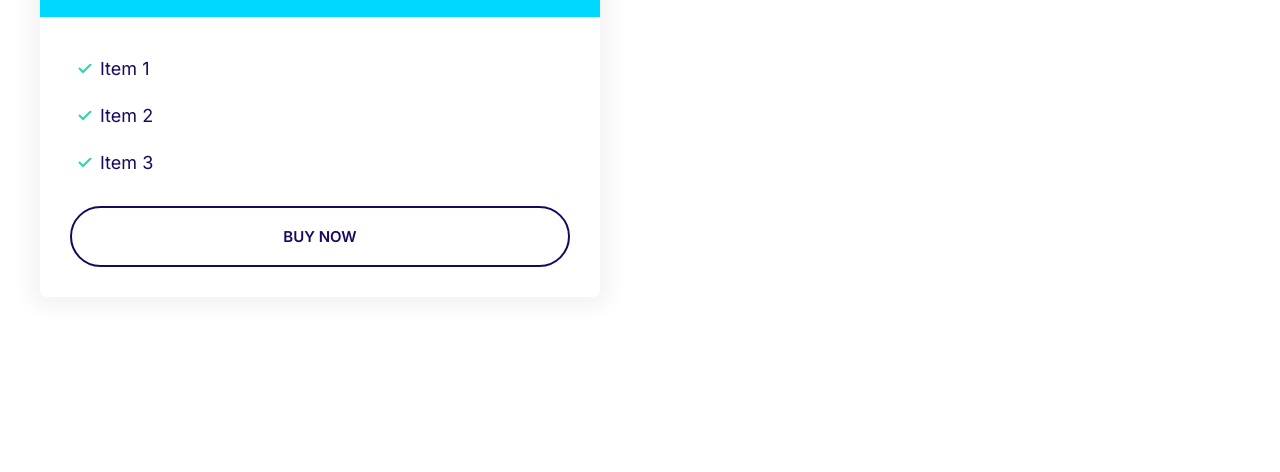
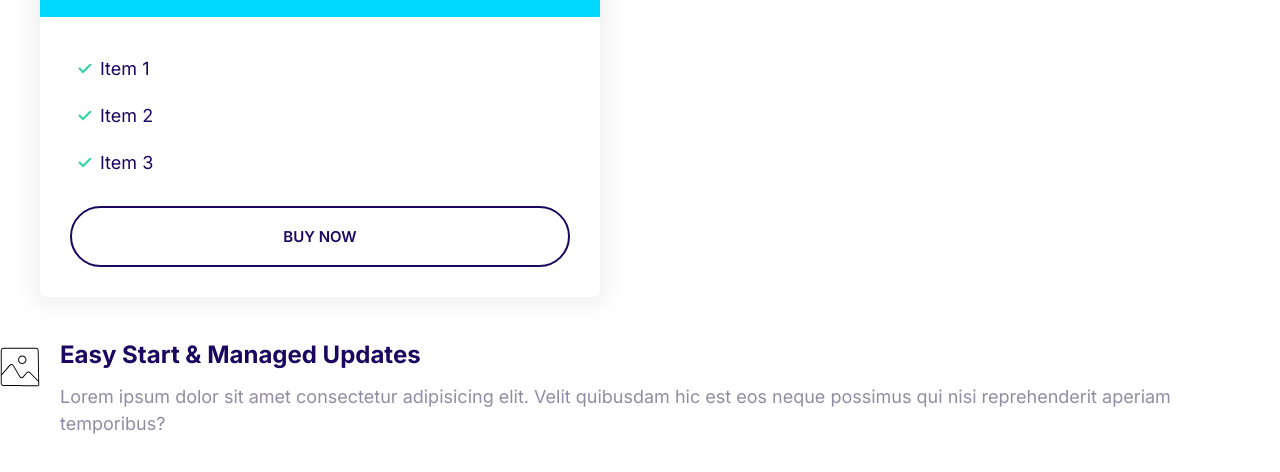
Before and after one commit to tvcampus00/demo, a plain HTML site: page index.html in a window 1280 px wide. Shown: the part 252-724 px from the top of the page. Drawn offline with Linux system fonts and the light colour scheme.

Commit message:
build the media object.

```diff
--- a/css/styles.css
+++ b/css/styles.css
@@ -368,3 +368,21 @@ a {
     font-size: 1.7rem;
   }
 }
+
+/* Media  */
+
+.media {
+  display: flex;
+}
+
+.media__title {
+  margin-top: 0;
+}
+
+.media__body {
+  margin: 0 2rem;
+}
+
+.media__image {
+  margin-top: 1rem;
+}
--- a/index.html
+++ b/index.html
@@ -80,5 +80,20 @@
         </div>
       </div>
     </div>
+    <div class="media">
+      <div class="media__image">
+        <svg class="icon icon--primary">
+          <use xlink:href="image/sprite.svg#snap"></use>
+        </svg>
+      </div>
+      <div class="media__body">
+        <h3 class="media__title">Easy Start & Managed Updates</h3>
+        <p>
+          Lorem ipsum dolor sit amet consectetur adipisicing elit. Velit
+          quibusdam hic est eos neque possimus qui nisi reprehenderit aperiam
+          temporibus?
+        </p>
+      </div>
+    </div>
   </body>
 </html>
```
Also changed, not shown: components/media_object.html (added, +7 -0 lines).
